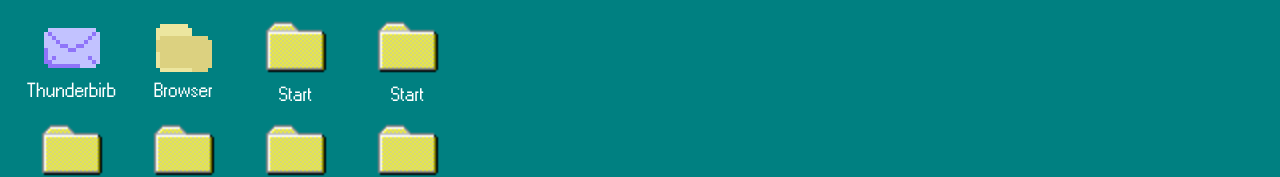
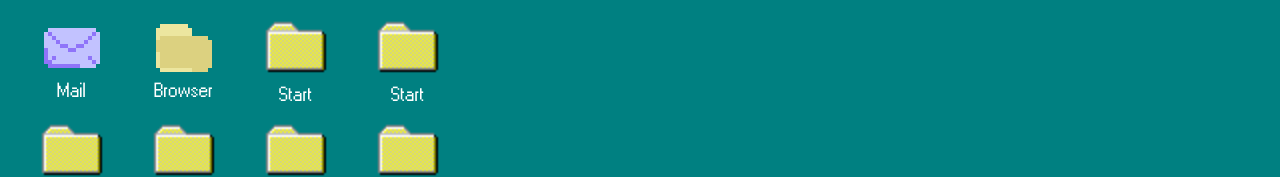
Before and after one commit to darius-it/doors95, a Nuxt app: page / in a window 1280 px wide. Shown: the top 177 px of the page. Built offline with nearby package versions, Linux system fonts and the light colour scheme.

Commit message:
feat: completed merges

```diff
--- a/pages/index.vue
+++ b/pages/index.vue
@@ -20,7 +20,7 @@
 
     <div id="row-1" class="flex flex-row items-center justify-start w-full max-w-md">
       <DesktopIcon
-        windowName="Thunderbirb"
+        windowName="Mail"
         @openWindow="(windowName) => openWindow(windowName)"
         class="flex-1 flex flex-col items-center min-w-[20px]"
       >
```
